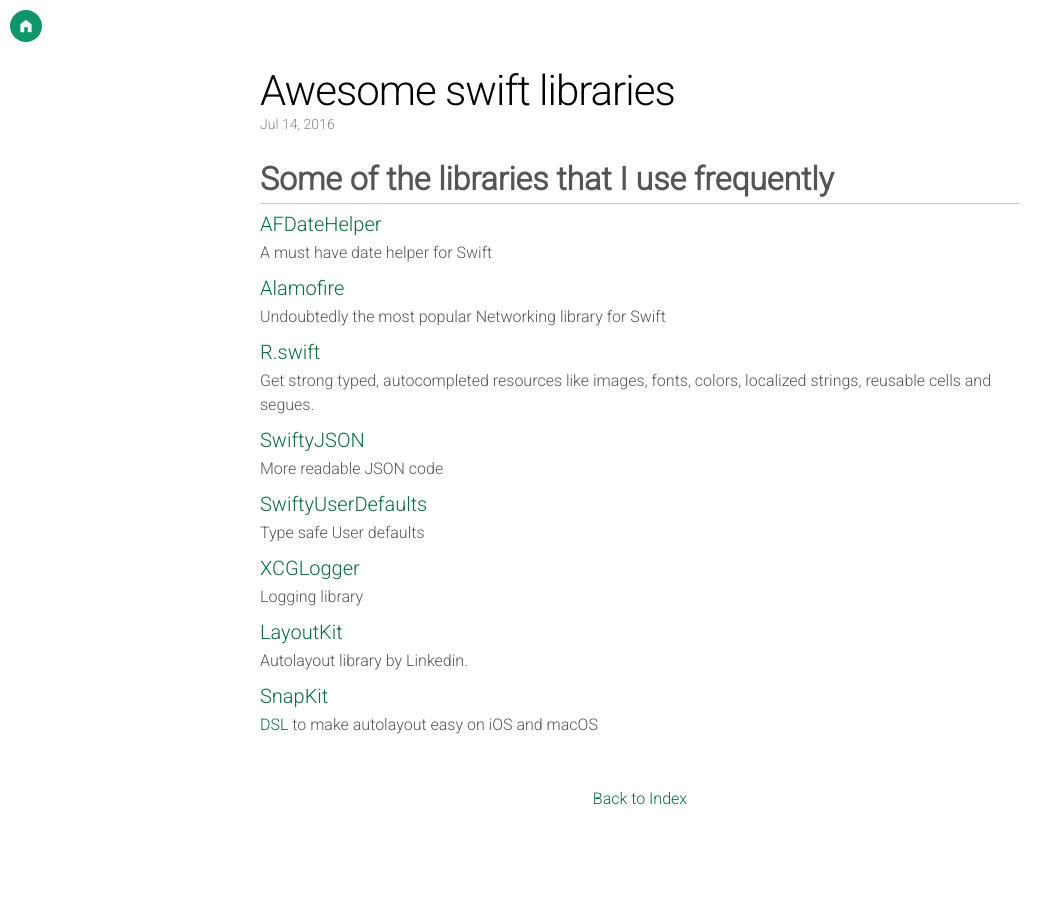
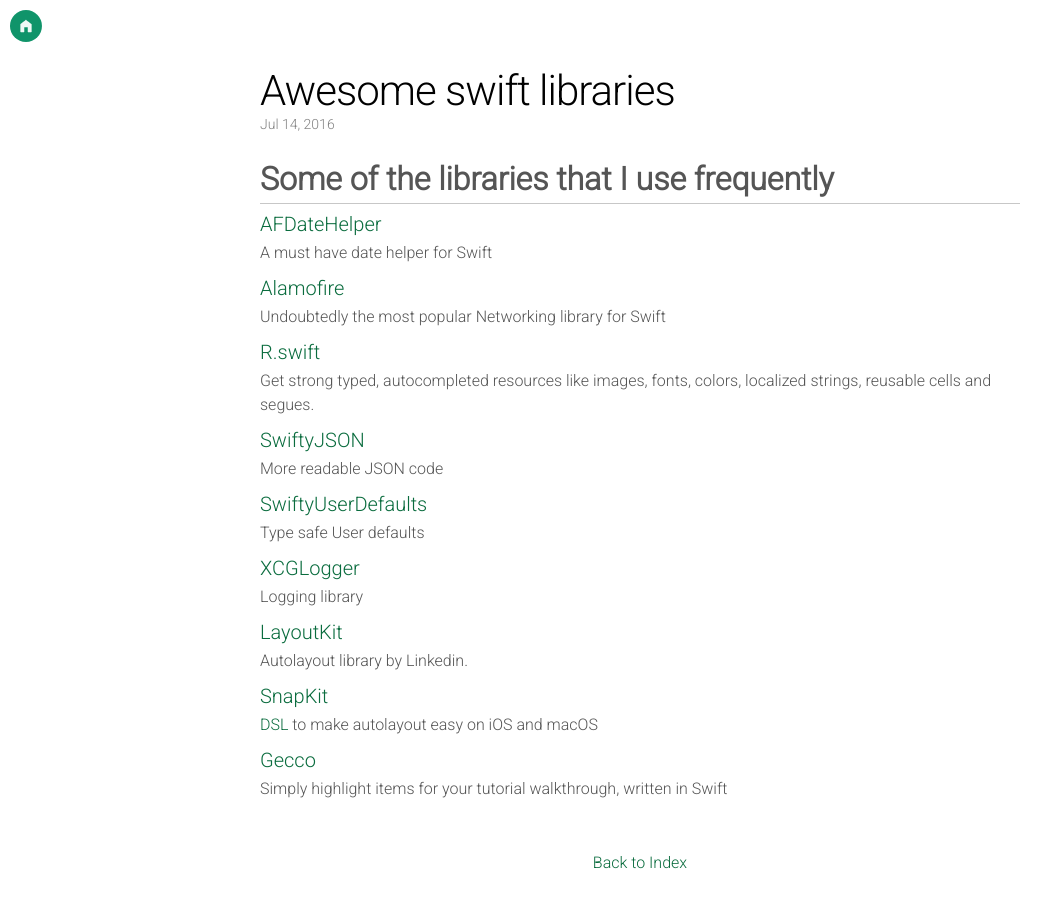
Before and after one commit to naweel1496/Naweel-Anwer-Developer-Portfolio, a Jekyll site: the page built from _posts/2016-07-14-Awesome-Swift-Libraries.md, in a window 1280 px wide. Shown: the whole page, without its empty margins (0-1043 px from the left). Built offline with Jekyll 4.4.1, drawn with Linux system fonts in a browser that asks for light colours.

Commit message:
Added Gecco

```diff
--- a/_posts/2016-07-14-Awesome-Swift-Libraries.md
+++ b/_posts/2016-07-14-Awesome-Swift-Libraries.md
@@ -29,3 +29,6 @@
 
 #### [SnapKit](https://github.com/SnapKit/SnapKit)
 [DSL](https://en.wikipedia.org/wiki/Domain-specific_language) to make autolayout easy on iOS and macOS
+
+#### [Gecco](https://github.com/yukiasai/Gecco)
+ Simply highlight items for your tutorial walkthrough, written in Swift
```
